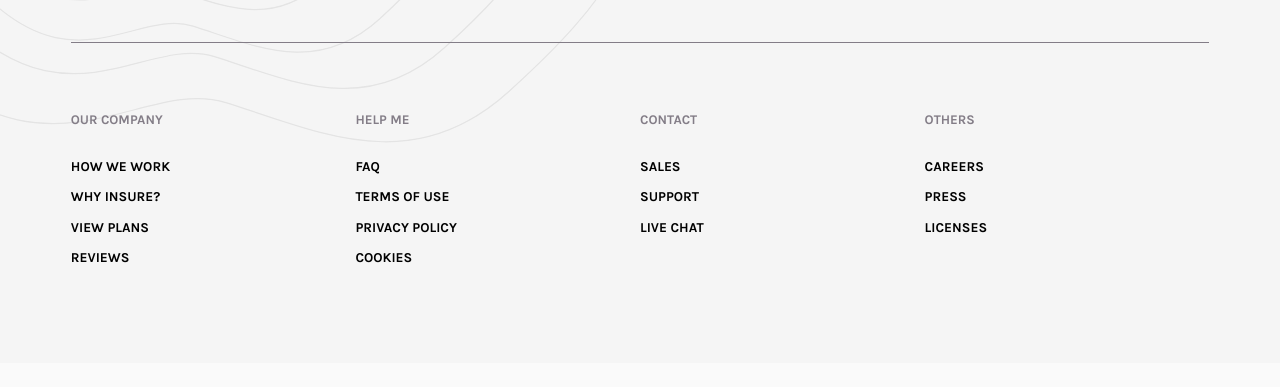
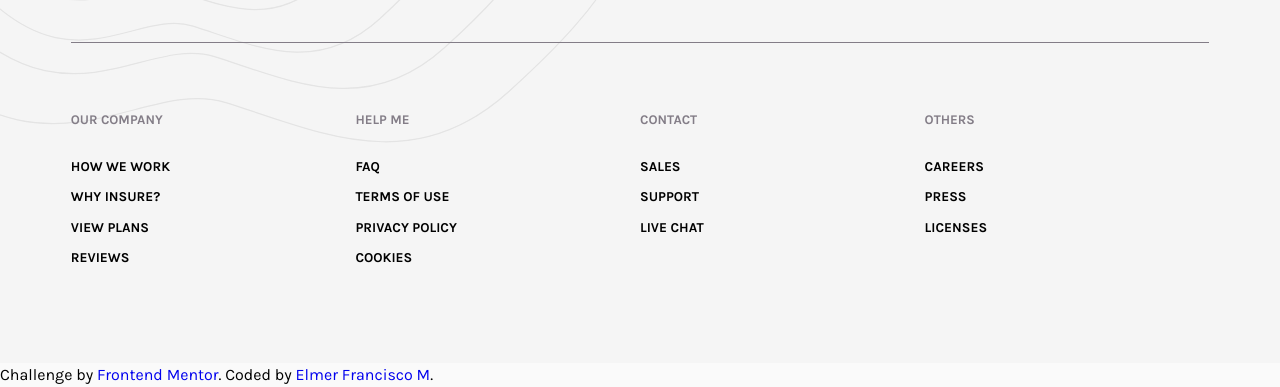
Before and after one commit to efmu-zlle/insure-landing-page-master, a website built with Vite: page index.html in a window 1280 px wide. Shown: the part 2166-2553 px from the top of the page. Before the commit the page ends 2529 px from the top, so only its background shows below. Built offline with nearby package versions, Linux system fonts and the light colour scheme.

Commit message:
adding stuff

```diff
--- a/index.html
+++ b/index.html
@@ -216,12 +216,12 @@
     </footer>
     <!-- end footer content -->
 
-    <!-- <div class="attribution">
+    <div class="attribution">
       Challenge by
       <a href="https://www.frontendmentor.io?ref=challenge" target="_blank"
         >Frontend Mentor</a
-      >. Coded by <a href="#">Your Name Here</a>.
-    </div> -->
+      >. Coded by <a href="https://github.com/efmu-zlle">Elmer Francisco M</a>.
+    </div>
 
     <script type="module" src="./src/main.js"></script>
   </body>
--- a/src/assets/style.css
+++ b/src/assets/style.css
@@ -66,3 +66,7 @@ button {
   color: var(--primary-dark-violet);
   cursor: pointer;
 }
+
+.attribution {
+  position: relative;
+}
```
